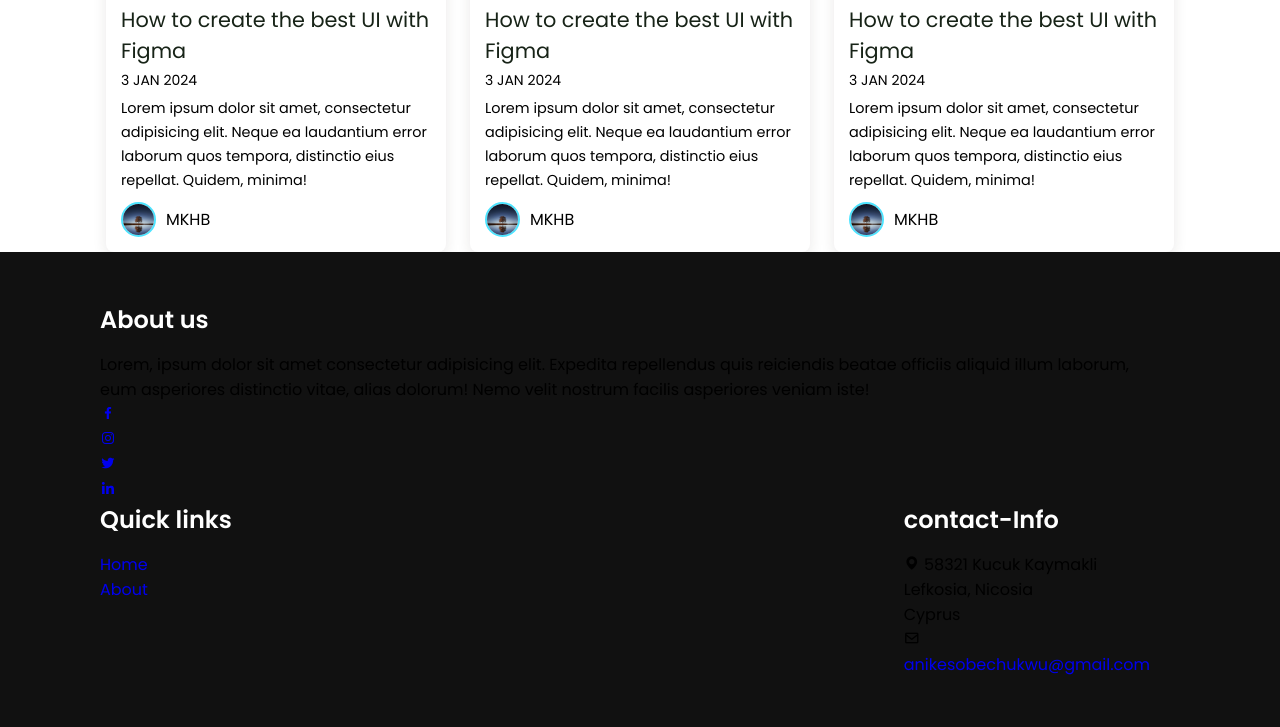
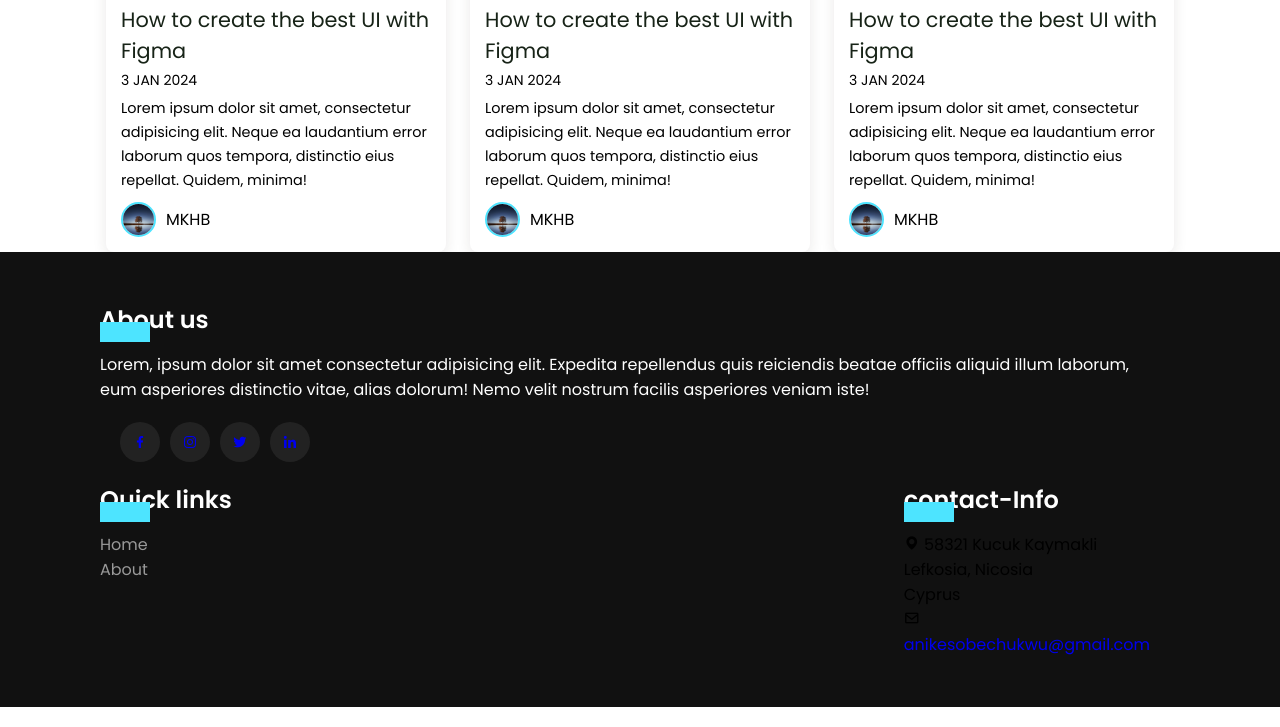
Before and after one commit to Anike-Sobe/personal_blog, a plain HTML site: page index.html in a window 1280 px wide. Shown: the part 2350-3077 px from the top of the page. Drawn offline with nearby package versions, Linux system fonts and the light colour scheme.

Commit message:
finishing up the styles for the footer section

```diff
--- a/style.css
+++ b/style.css
@@ -295,3 +295,58 @@ footer {
     color: #fff;
     margin-bottom: 15px;
 }
+
+.footer-container h2::before {
+    content: '';
+    position: absolute;
+    bottom: -5px;
+    left: 0;
+    width: 50px;
+    height: 20px;
+    background: rgba(77, 228, 255);
+}
+
+footer p {
+    color: #fff;
+}
+
+.sci {
+    margin: 20px;
+    display: flex;
+}
+
+.sci li a {
+    display: inline-block;
+    width: 40px;
+    height:40px;
+    background: #222;
+    display: flex;
+    justify-content: center;
+    align-items: center;
+    margin-right: 10px;
+    text-decoration: none;
+    border-radius: 40px;
+    transition: .5s;
+}
+
+.sci li a:hover {
+    background: rgba(77, 228, 255);
+}
+
+.sci i a .bx {
+    color: #fff;
+    font-size: 20px;
+}
+
+.quicklinks {
+    position: relative;
+    width: 25%;
+}
+
+.quicklinks ul li {
+    list-style: none;
+}
+
+.quicklinks ul li a {
+    color: #999;
+}
```
